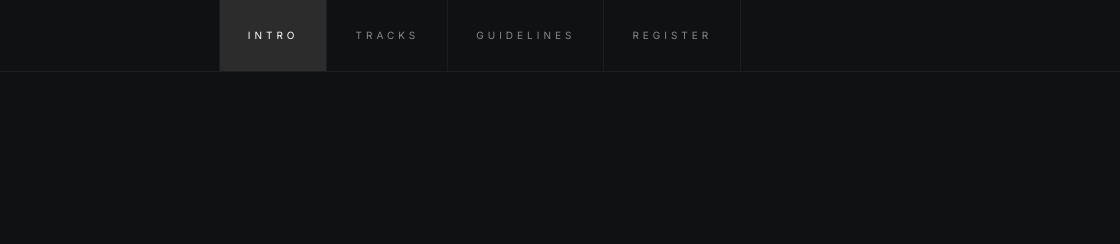
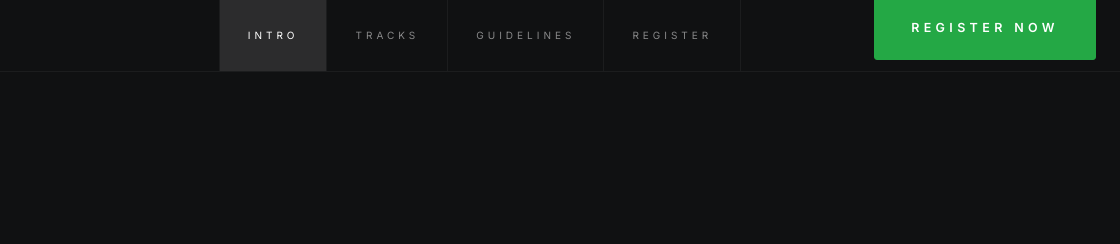
Before and after one commit to rishi9808/amaze23, a plain HTML site: page index.html in a window 1280 px wide. Shown: the top 244 px of the page, 160-1280 px from the left. Drawn offline with Linux system fonts and the light colour scheme.

Commit message:
mapped reg  button links to gform

```diff
--- a/index.html
+++ b/index.html
@@ -63,12 +63,13 @@
           </nav>
 
           <div class="btn-wrap s-header__social">
-            <div
+            <a href="https://bit.ly/Amaze_23" class="btn btn--primary"> Register Now </a>
+            <!-- <div
 	            class="apply-button"
 	            data-hackathon-slug="amaze-4"
 	            data-button-theme="light"
 	            style="height: 44px; width: 312px"
-            ></div>
+            ></div> -->
           </div>
         </div>
         <!-- end s-header__nav-wrap -->
@@ -350,12 +351,13 @@
               >
             </p>
             <div class="btn-wrap">
-              <div
+              <!-- <div
 	              class="apply-button"
 	              data-hackathon-slug="amaze-4"
 	              data-button-theme="light"
 	              style="height: 44px; width: 312px"
-              ></div>
+              ></div> -->
+               <a href="https://bit.ly/Amaze_23" class="btn btn--primary"> Register Now </a>
             </div>
             *use given abstract format
           </div>
```
